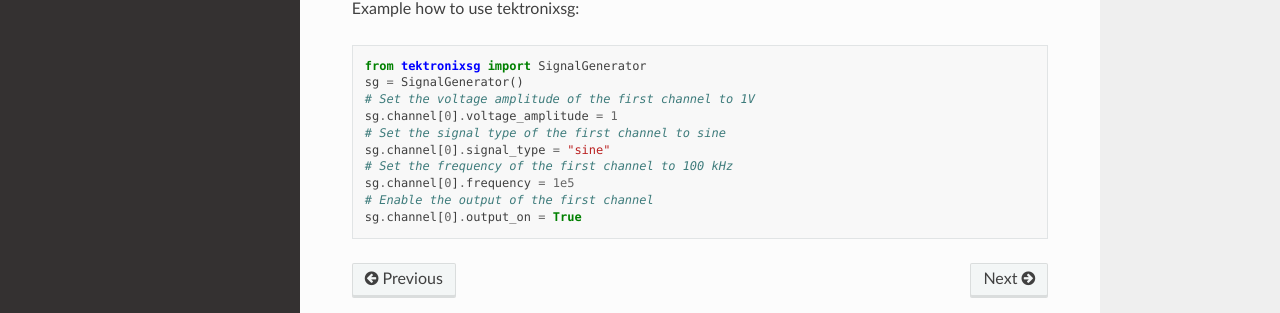
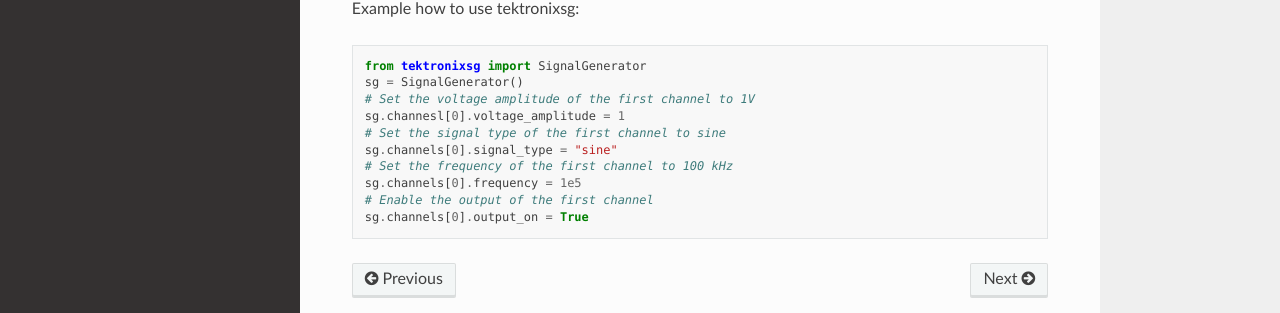
Before and after one commit to emtpb/tektronixsg, a Sphinx documentation site: the page built from docs/readme.rst, in a window 1280 px wide and 946 px high. Shown: the part 518-831 px from the top of the window. Built offline with Sphinx 7.4.7 and the Read the Docs theme 2.0.0, drawn with Linux system fonts in a browser that asks for light colours; formulas are drawn with MathJax 3.

Commit message:
Fix typo

```diff
--- a/README.rst
+++ b/README.rst
@@ -26,10 +26,10 @@
    from tektronixsg import SignalGenerator
    sg = SignalGenerator()
    # Set the voltage amplitude of the first channel to 1V
-   sg.channel[0].voltage_amplitude = 1
+   sg.channesl[0].voltage_amplitude = 1
    # Set the signal type of the first channel to sine
-   sg.channel[0].signal_type = "sine"
+   sg.channels[0].signal_type = "sine"
    # Set the frequency of the first channel to 100 kHz
-   sg.channel[0].frequency = 1e5
+   sg.channels[0].frequency = 1e5
    # Enable the output of the first channel
-   sg.channel[0].output_on = True
+   sg.channels[0].output_on = True
--- a/docs/usage.rst
+++ b/docs/usage.rst
@@ -7,6 +7,6 @@
    from tektronixsg import SignalGenerator
    sg = SignalGenerator()
    # Set the frequency of the first channel to 100 kHz
-   sg.channel[0].frequency = 1e5
+   sg.channels[0].frequency = 1e5
    # Enable the output of the first channel
-   sg.channel[0].output_on = True
+   sg.channels[0].output_on = True
```
